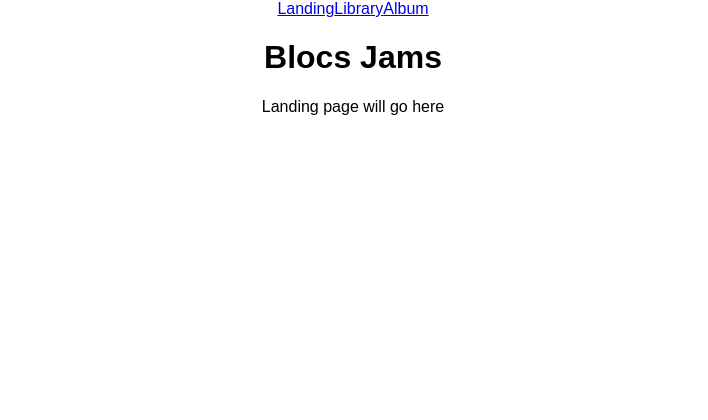
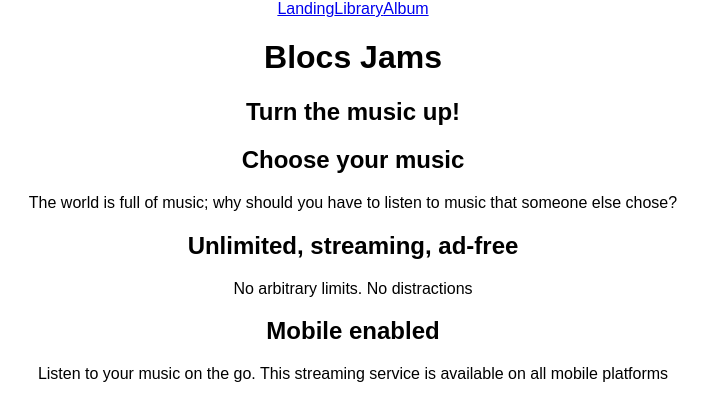
Before and after one commit to dbx92/bloc-jams-react, a React (Create React App) app: page / in a window 1280 px wide. Shown: the top 420 px of the page, without its empty margins (287-995 px from the left). Built offline with nearby package versions, Linux system fonts and the light colour scheme.

Commit message:
config-landing

```diff
--- a/src/components/Landing.js
+++ b/src/components/Landing.js
@@ -2,8 +2,23 @@
 
 const Landing = () => (
   <section className="landing">
-    Landing page will go here
-  </section>
+    <h1 className="hero-title"> Turn the music up! </h1>
+
+    <section className="selling-points">
+      <div className="point">
+        <h2 className="point-title"> Choose your music</h2>
+        <p className="point-description">The world is full of music; why should you have to listen to music that someone else chose?</p>
+      </div>
+      <div className="point">
+        <h2 className="point-title">Unlimited, streaming, ad-free</h2>
+        <p className="point-description">No arbitrary limits. No distractions</p>
+      </div>
+      <div className="point">
+        <h2 className="point-title">Mobile enabled</h2>
+        <p className="point-description">Listen to your music on the go. This streaming service is available on all mobile platforms</p>
+      </div>
+    </section>
+    </section>
 );
 
 export default Landing;
```
